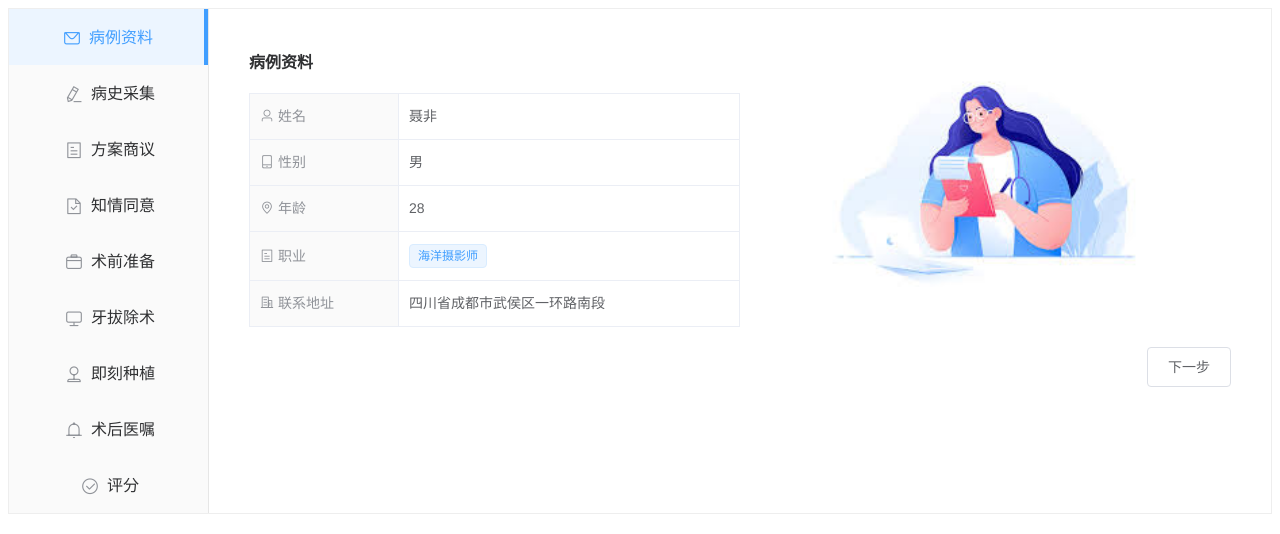
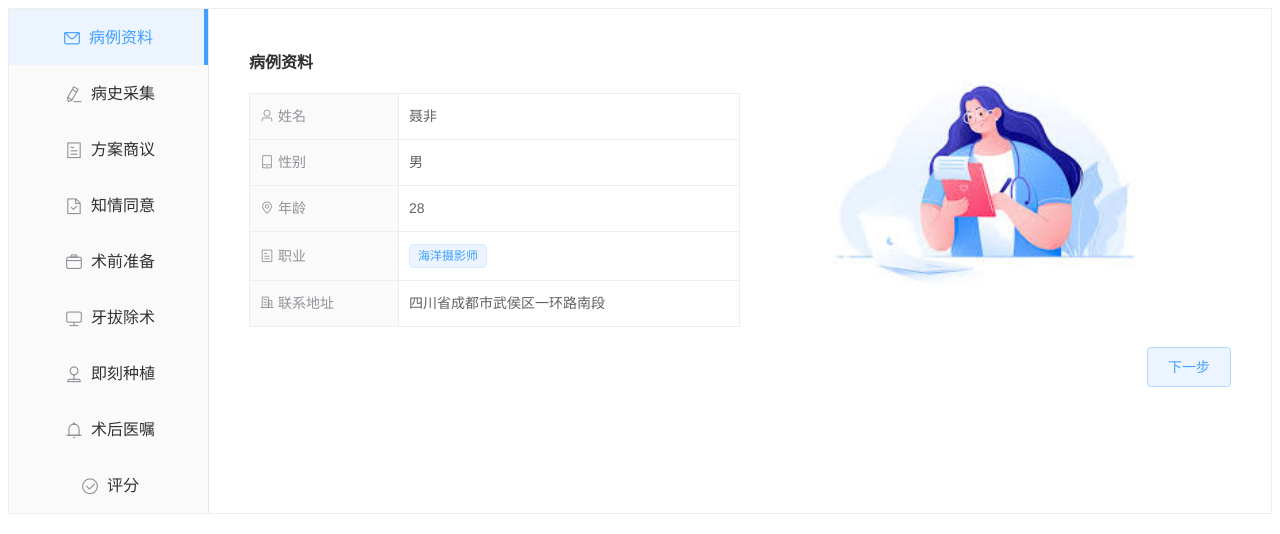
Before and after one commit to yinrouni/experiment-platform, a Vue app: page /#/test in a window 1280 px wide. Shown: the top 534 px of the page. Built offline with nearby package versions, Linux system fonts and the light colour scheme.

Commit message:
style: button

```diff
--- a/src/components/Footer.vue
+++ b/src/components/Footer.vue
@@ -2,13 +2,13 @@
   <div class='footer'>
     <el-row>
             <el-col :span="12" style="text-align: left;">
-               <el-button v-if="subIndex!== 0 && subIndex !== undefined" @click="goPrev">
+               <el-button v-if="subIndex!== 0 && subIndex !== undefined" @click="goPrev" type="primary" plain>
             上一步
           </el-button>
           <span v-else>&nbsp; </span>
             </el-col>
              <el-col :span="12" style="text-align: right;">
-                <el-button v-if="nextEnabled" @click="goNext">
+                <el-button v-if="nextEnabled" @click="goNext" type="primary" plain>
             {{nextStep}}
           </el-button>
             </el-col>
```
